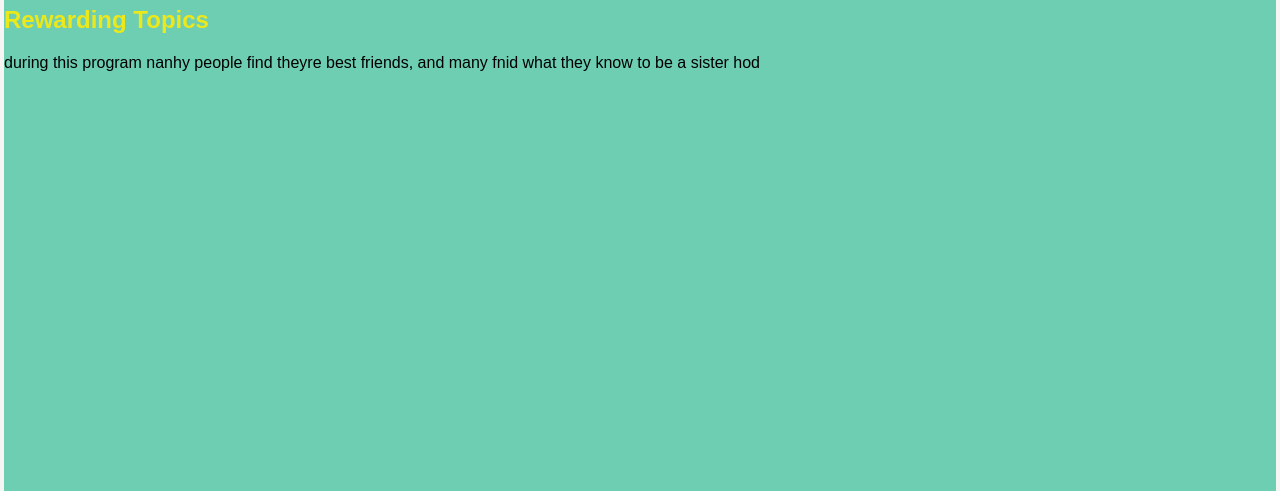
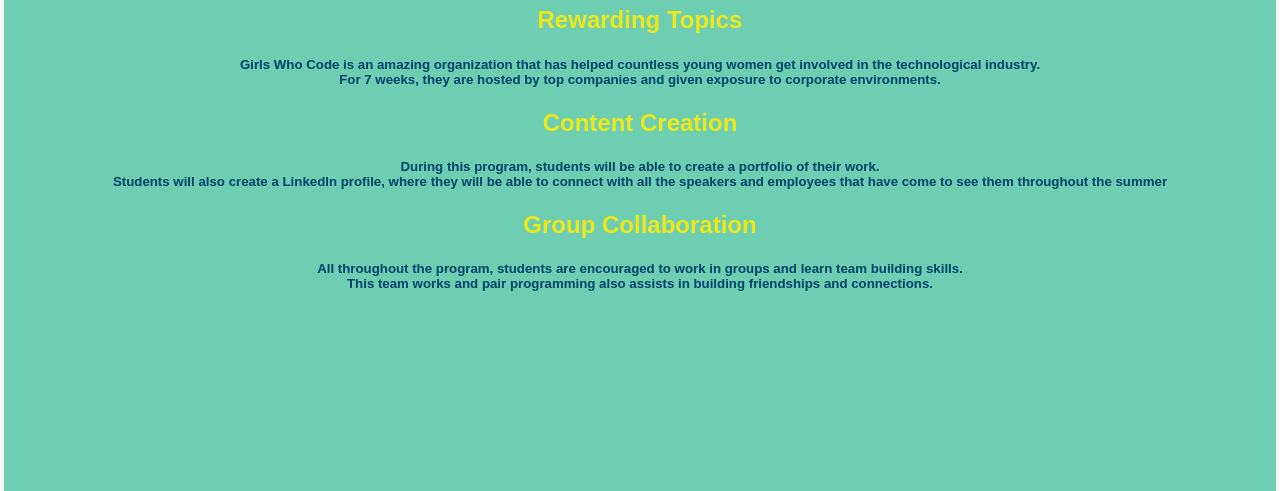
Before and after one commit to DelHarrison/tribute_page_Project2, a plain HTML site: page index.html in a window 1280 px wide. Shown: the part 729-1220 px from the top of the page. Drawn offline with Linux system fonts and the light colour scheme.

Commit message:
content loading

```diff
--- a/css/style.css
+++ b/css/style.css
@@ -38,6 +38,7 @@
 h1{
   text-align: center;
   color:#01426a;
+
   padding-left: 5px;
   padding-right: 5px;
 }
@@ -45,10 +46,18 @@
   color:#ece81a;
 
 }
-
 figure{
     justify-content: center;
     margin-bottom: 0em;
+}
+.body-header{
+  color:#F4364C;
+}
+.body-area{
+  text-align: center;
+}
+.body-text{
+  color:#01426a;
 }
 .space-area{
   margin-bottom: 0em;
@@ -106,6 +115,7 @@
 }
 .four{
   grid-area: aside;
+
 }
 .sip-text{
   justify-content: end;
@@ -151,6 +161,8 @@
   .sub-head{
     padding-bottom: .5em;
   }
+  .four{
+    padding-top: .5em;
+    padding-bottom:.5em;
+  }
 }
-
-}
--- a/index.html
+++ b/index.html
@@ -99,11 +99,15 @@
           <h3 class="sub-head">Creating beneficial and professional contacts</h3>
         </div>
         <div class="flexbox four">
-          <h1>Understanding the Power of Technology</h1>
-          <div class="body-text">
+          <h1 class="body-header">Understanding the Power of Technology</h1>
+          <div class="body-area">
             <h2>Rewarding Topics</h2>
-            <p> during this program nanhy people find theyre best friends, and many fnid what they know to be a sister hod </p>
-            <h2>
+            <h5 class="body-text">Girls Who Code is an amazing organization that has helped countless young women get involved in the technological industry.<br>
+              For 7 weeks, they are hosted by top companies and given exposure to corporate environments.</h5>
+            <h2>Content Creation</h2>
+            <h5 class="body-text">During this program, students will be able to create a portfolio of their work. <br> Students will also create a LinkedIn profile, where they will be able to connect with all the speakers and employees that have come to see them throughout the summer</h5>
+            <h2>Group Collaboration</h2>
+            <h5 class="body-text">All throughout the program, students are encouraged to work in groups and learn team building skills. <br> This team works and pair programming also assists in building friendships and connections.</h5>
           </div>
         </div>
       </div>
```
